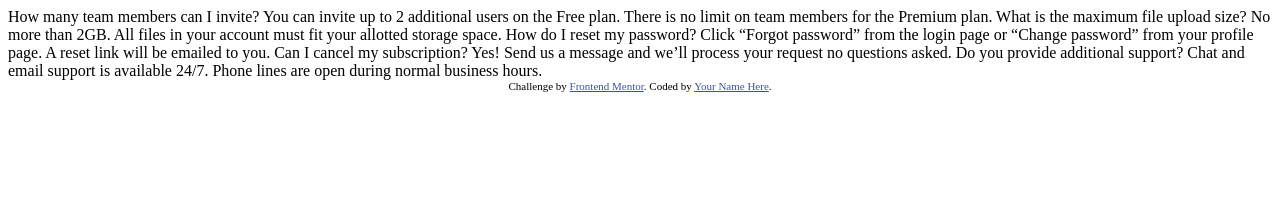
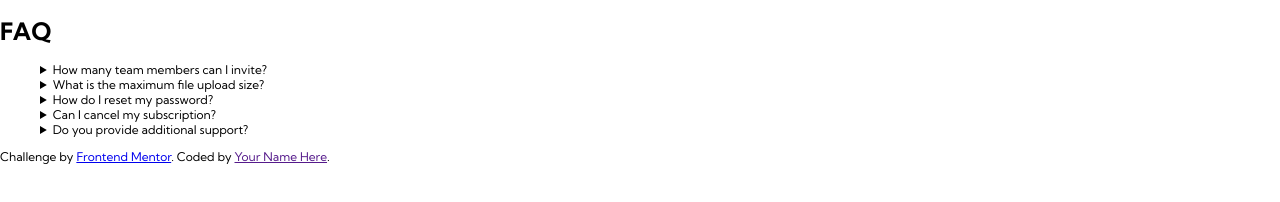
Before and after one commit to rngueco/faq-accordion-card, a plain HTML site: page index.html in a window 1280 px wide. Drawn offline with Linux system fonts and the light colour scheme.

Commit message:
Preliminaries
- Structure document
- Set fonts and colors

```diff
--- /dev/null
+++ b/css/style.css
@@ -0,0 +1,27 @@
+@import url('https://fonts.googleapis.com/css2?family=Kumbh+Sans:wght@400;700&display=swap');
+:root {
+    /* Text colors */
+    --heading-color: hsl(238, 29%, 16%);
+    --hover-color: hsl(14, 88%, 65%);
+    --summary-color: hsl(237, 12%, 33%);
+    --detail-color: hsl(240, 6%, 50%);
+
+    /* Background gradient */
+    --upper-color: hsl(273, 75%, 66%);
+    --lower-color: hsl(240, 73%, 65%);
+
+    /* Divider */
+    --divider-color: hsl(240, 5%, 91%);
+}
+html, body {
+    margin: 0;
+    padding: 0;
+}
+html {
+    font-size: 0.75em;
+    font-family: 'Kumbh Sans', sans-serif;
+}
+
+.faq-list {
+    list-style: none;
+}
--- a/index.html
+++ b/index.html
@@ -8,33 +8,48 @@
 
   <title>Frontend Mentor | FAQ Accordion Card</title>
 
-  <!-- Feel free to remove these styles or customise in your own stylesheet 👍 -->
-  <style>
-    .attribution { font-size: 11px; text-align: center; }
-    .attribution a { color: hsl(228, 45%, 44%); }
-  </style>
+  <link rel="stylesheet" href="css/style.css">
 </head>
 <body>
-  How many team members can I invite?
-  You can invite up to 2 additional users on the Free plan. There is no limit on
+  <main>
+    <h1>FAQ</h1>
+    <ul class="faq-list">
+      <li>
+        <details>
+          <summary>How many team members can I invite?</summary>
+          You can invite up to 2 additional users on the Free plan. There is no limit on
   team members for the Premium plan.
-
-  What is the maximum file upload size?
-  No more than 2GB. All files in your account must fit your allotted storage space.
-
-  How do I reset my password?
-  Click “Forgot password” from the login page or “Change password” from your profile page.
-  A reset link will be emailed to you.
-
-  Can I cancel my subscription?
-  Yes! Send us a message and we’ll process your request no questions asked.
-
-  Do you provide additional support?
-  Chat and email support is available 24/7. Phone lines are open during normal business hours.
-
-  <div class="attribution">
-    Challenge by <a href="https://www.frontendmentor.io?ref=challenge" target="_blank">Frontend Mentor</a>.
-    Coded by <a href="#">Your Name Here</a>.
-  </div>
+        </details>
+      </li>
+      <li>
+        <details>
+          <summary>What is the maximum file upload size?</summary>
+          No more than 2GB. All files in your account must fit your allotted storage space.
+        </details>
+      </li>
+      <li>
+        <details>
+          <summary>How do I reset my password?</summary>
+           Click “Forgot password” from the login page or “Change password” from your profile page. A reset link will be emailed to you.
+        </details>
+      </li>
+      <li>
+        <details>
+          <summary>Can I cancel my subscription?</summary>
+          Yes! Send us a message and we’ll process your request no questions asked.
+        </details>
+      </li>
+      <li>
+        <details>
+          <summary>Do you provide additional support?</summary>
+          Chat and email support is available 24/7. Phone lines are open during normal business hours.
+        </details>
+      </li>
+    </ul>
+  </main>
+  <footer>
+    <p>Challenge by <a href="https://www.frontendmentor.io?ref=challenge" target="_blank">Frontend Mentor</a>.
+    Coded by <a href="">Your Name Here</a>.</p>
+  </footer>
 </body>
 </html>
```
